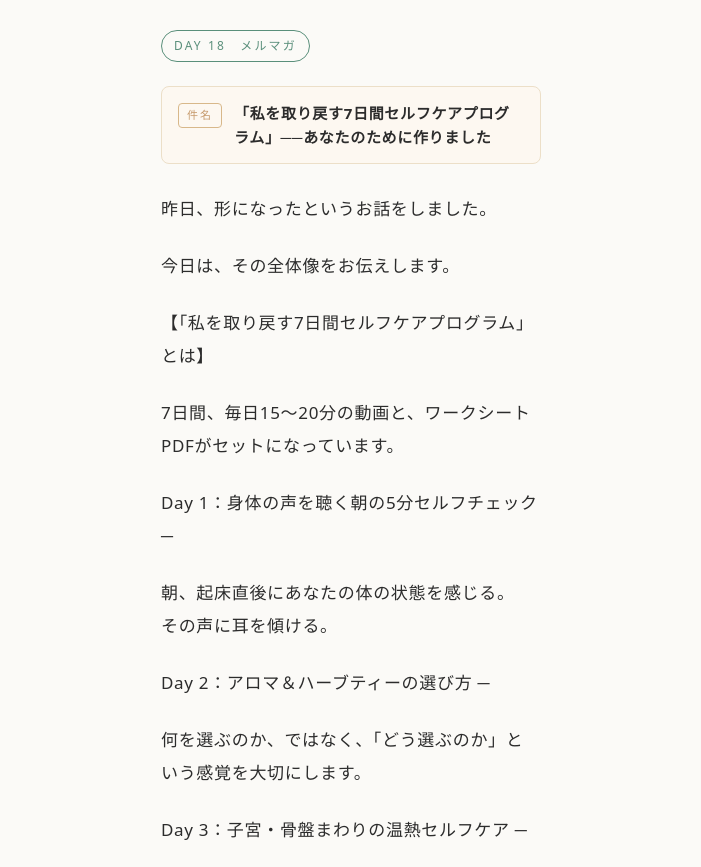
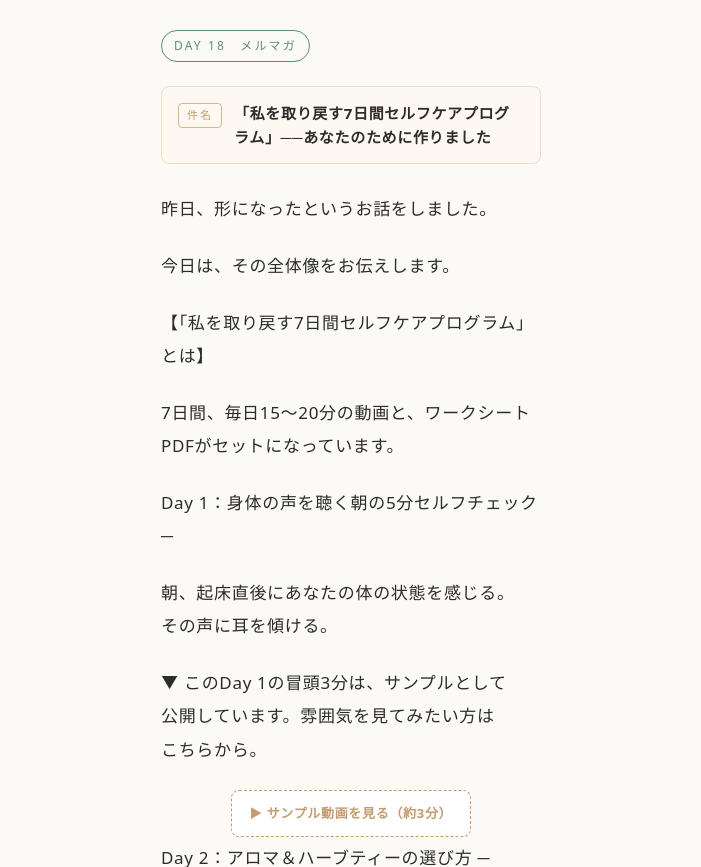
Before and after one commit to verlisinfo-cmyk/yamamoto-note-preview, a plain HTML site: page mail/articles/day18.html in a window 1280 px wide. Shown: the part 89-956 px from the top of the page, without its empty margins (289-990 px from the left). Drawn offline with Linux system fonts and the light colour scheme.

Commit message:
DAY 18: insert sample-video CTA right after Day 1 program description

```diff
--- a/mail/articles/day18.html
+++ b/mail/articles/day18.html
@@ -34,6 +34,8 @@
       <p>7日間、毎日15～20分の動画と、ワークシートPDFがセットになっています。</p>
       <p>Day 1：身体の声を聴く朝の5分セルフチェック ─</p>
       <p>朝、起床直後にあなたの体の状態を感じる。その声に耳を傾ける。</p>
+      <p>▼ このDay 1の冒頭3分は、サンプルとして公開しています。雰囲気を見てみたい方はこちらから。</p>
+      <p class="placeholder-link-wrap"><a class="placeholder-link" href="../../sample/index.html">▶ サンプル動画を見る（約3分）</a></p>
       <p>Day 2：アロマ＆ハーブティーの選び方 ─</p>
       <p>何を選ぶのか、ではなく、「どう選ぶのか」という感覚を大切にします。</p>
       <p>Day 3：子宮・骨盤まわりの温熱セルフケア ─</p>
```
